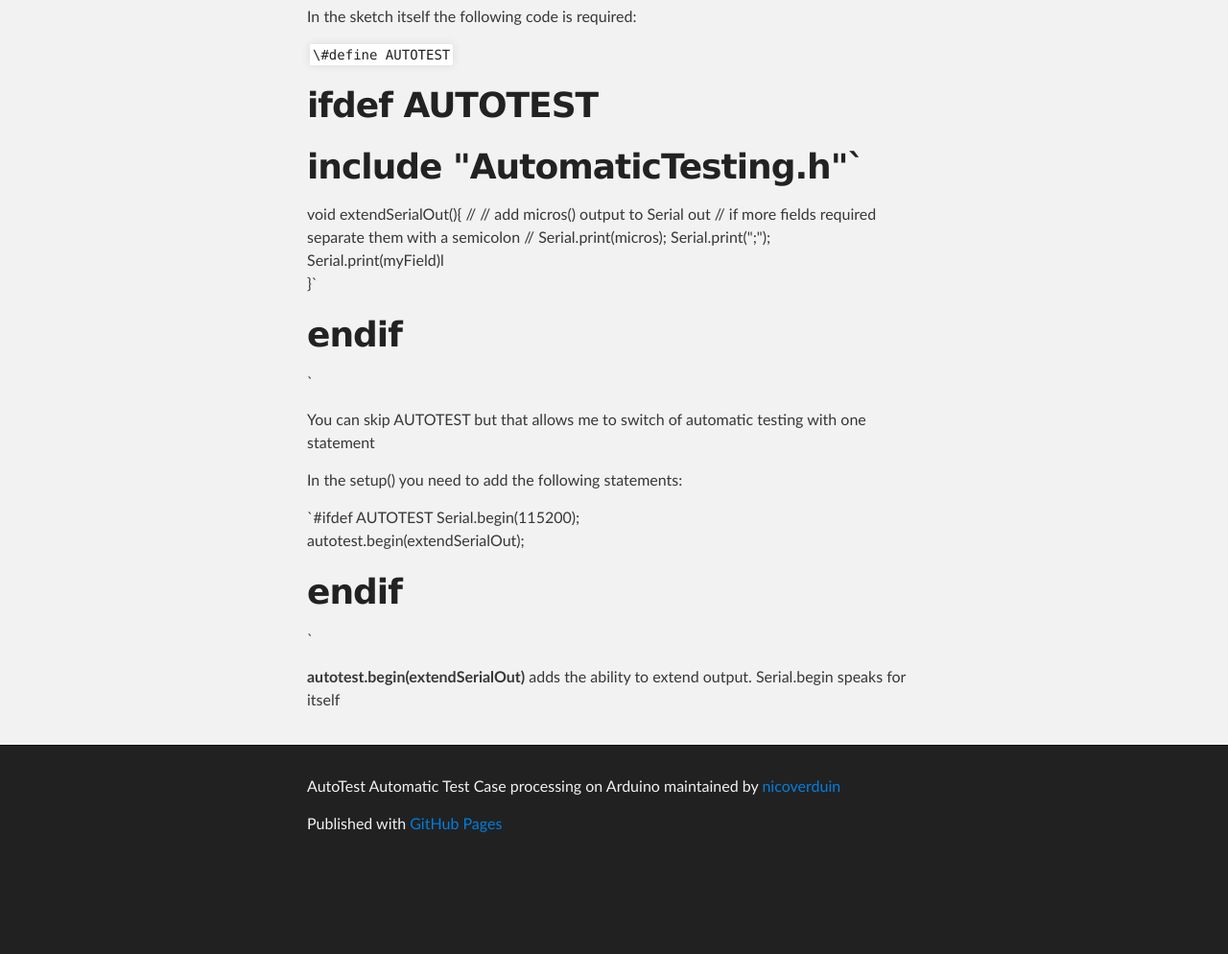
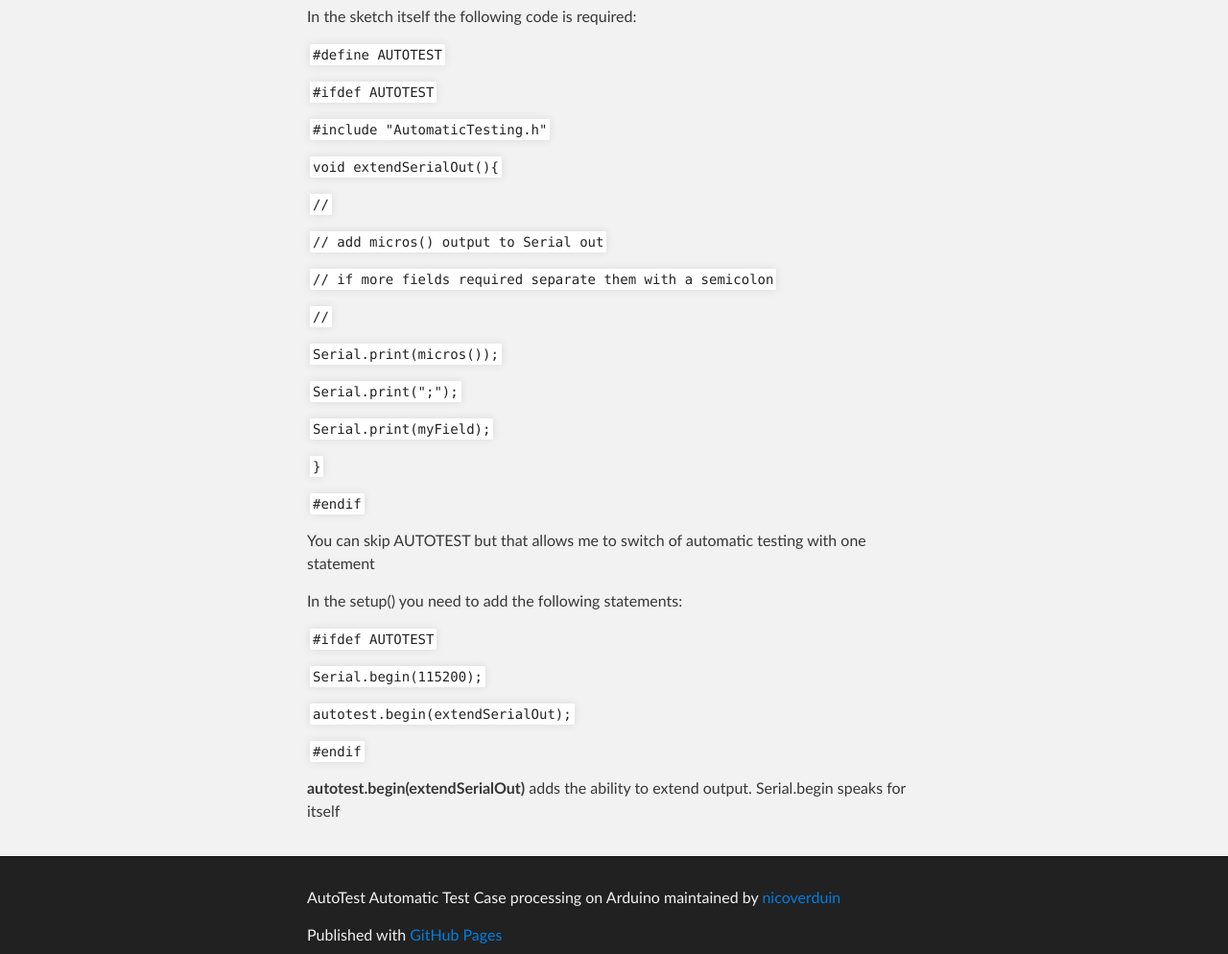
Before and after one commit to nicoverduin/AutoTest, a plain HTML site: page index.html in a window 1280 px wide. Shown: the part 1620-2614 px from the top of the page at 96% size. Before the commit the page ends 2525 px from the top, so only its background shows below. Drawn offline with Linux system fonts and the light colour scheme.

```diff
--- a/index.html
+++ b/index.html
@@ -85,41 +85,43 @@ Using Excel open the <strong>generate TestSets.xls</strong> and edit the <strong
 <li><strong>generateTestSets.xls</strong></li>
 </ul><p>In the sketch itself the following code is required:</p>
 
-<p><code>\#define AUTOTEST</code></p>
+<p><code>#define AUTOTEST</code></p>
 
-<h1>
-<a name="ifdef-autotest" class="anchor" href="#ifdef-autotest"><span class="octicon octicon-link"></span></a>ifdef AUTOTEST</h1>
+<p><code>#ifdef AUTOTEST</code></p>
 
-<h1>
-<a name="include-automatictestingh" class="anchor" href="#include-automatictestingh"><span class="octicon octicon-link"></span></a>include "AutomaticTesting.h"`</h1>
+<p><code>#include "AutomaticTesting.h"</code></p>
 
-<p>void extendSerialOut(){
-   //
-   // add micros() output to Serial out
-   // if more fields required separate them with a semicolon
-   //
-   Serial.print(micros);
-   Serial.print(";");<br>
-   Serial.print(myField)l<br>
-}`</p>
+<p><code>void extendSerialOut(){</code></p>
 
-<h1>
-<a name="endif" class="anchor" href="#endif"><span class="octicon octicon-link"></span></a>endif</h1>
+<p><code>//</code></p>
 
-<p>`</p>
+<p><code>// add micros() output to Serial out</code></p>
+
+<p><code>// if more fields required separate them with a semicolon</code></p>
+
+<p><code>//</code></p>
+
+<p><code>Serial.print(micros());</code></p>
+
+<p><code>Serial.print(";");</code>   </p>
+
+<p><code>Serial.print(myField);</code>  </p>
+
+<p><code>}</code></p>
+
+<p><code>#endif</code></p>
 
 <p>You can skip AUTOTEST but that allows me to switch of automatic testing with one statement</p>
 
 <p>In the setup() you need to add the following statements:</p>
 
-<p>`#ifdef AUTOTEST
-      Serial.begin(115200);<br>
-      autotest.begin(extendSerialOut);</p>
+<p><code>#ifdef AUTOTEST</code></p>
 
-<h1>
-<a name="endif-1" class="anchor" href="#endif-1"><span class="octicon octicon-link"></span></a>endif</h1>
+<p><code>Serial.begin(115200);</code></p>
 
-<p>`</p>
+<p><code>autotest.begin(extendSerialOut);</code></p>
+
+<p><code>#endif</code></p>
 
 <p><strong>autotest.begin(extendSerialOut)</strong> adds the ability to extend output. Serial.begin speaks for itself</p>
       </section>
```
Also changed, not shown: params.json (+1 -1 lines).
